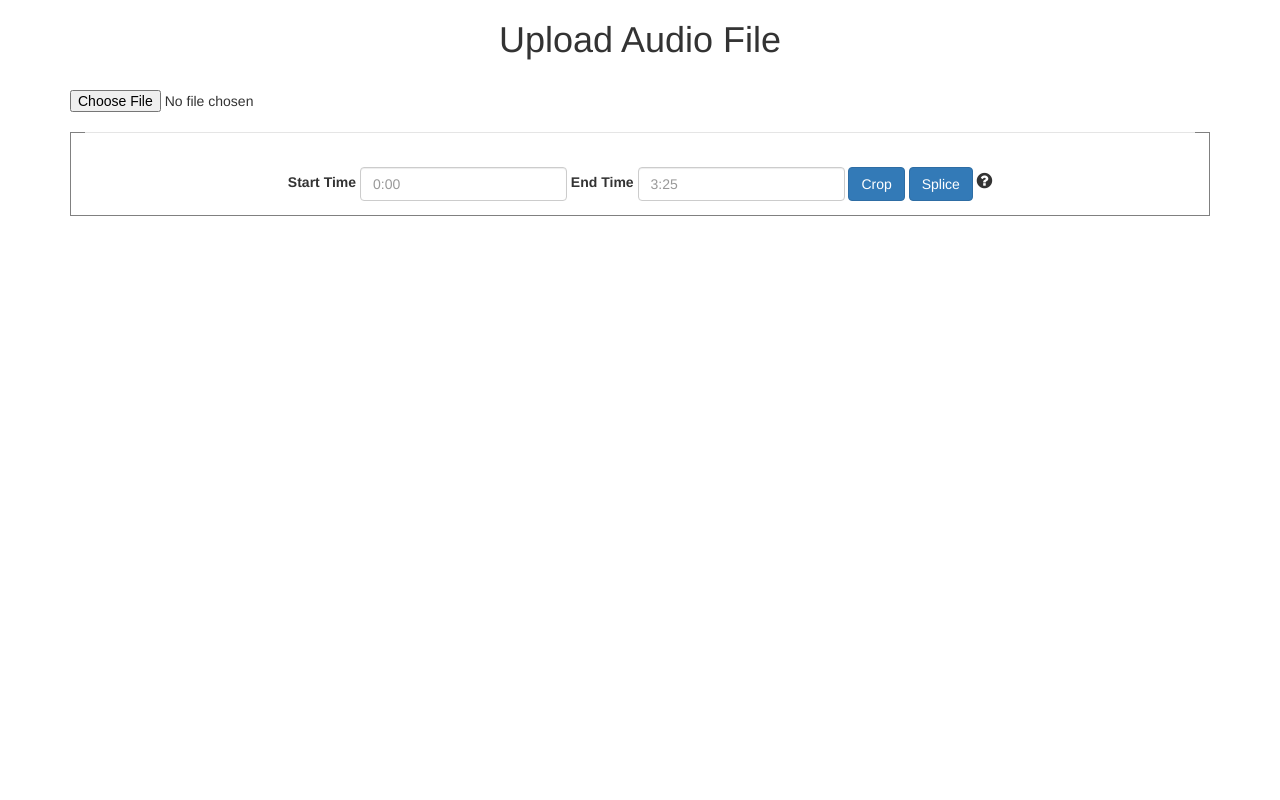
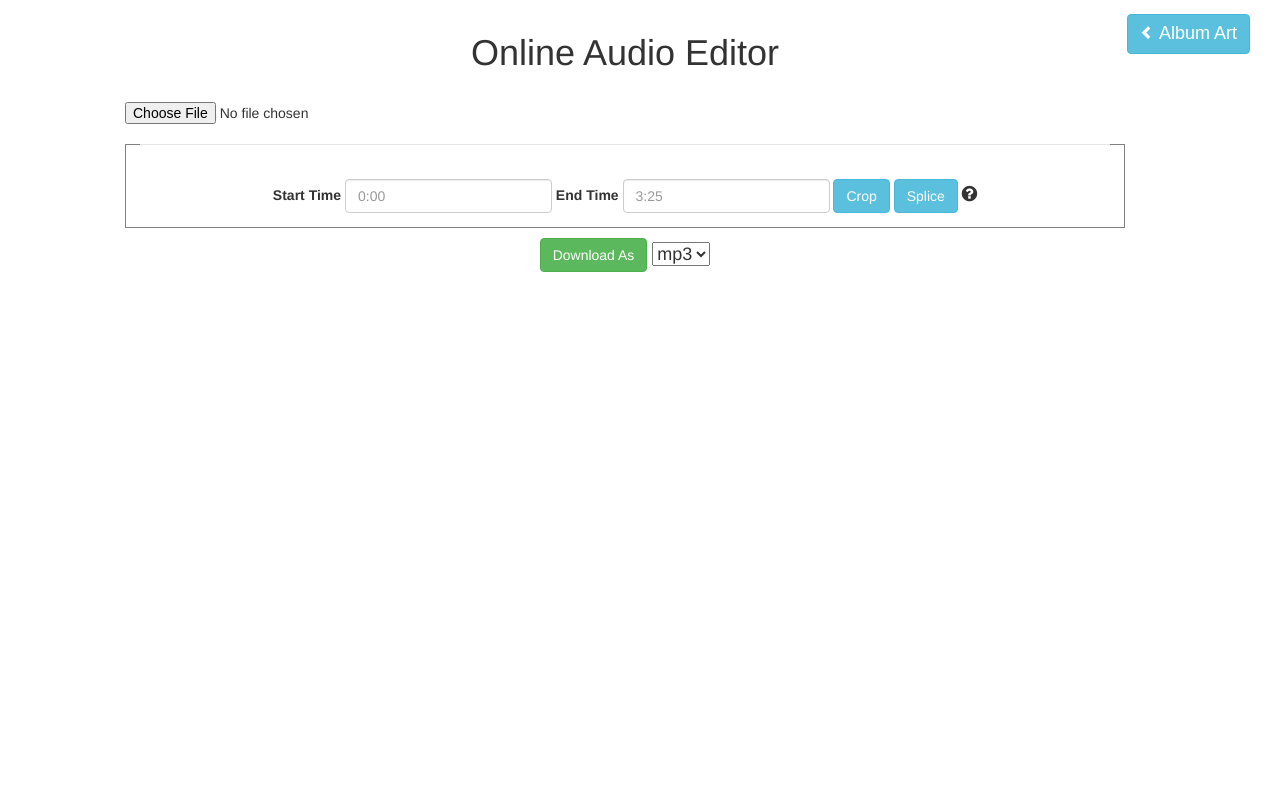
Before and after one commit to ChristopherLeeWilliams/OnlineAudioEditor, a Flask app: page / in a window 1280 px wide. Run offline with Flask 2, Linux system fonts and the light colour scheme; some libraries are stand-ins or nearby versions.

Commit message:
updated UI, added Image Upload location

```diff
--- a/app.py
+++ b/app.py
@@ -32,6 +32,10 @@ def crop_audio():
 @app.route('/splice', methods=['POST'])
 def splice_audio():
     return "Song Spliced"
+
+@app.route('/supportedFormats', methods=['GET'])
+def get_supported_formats():
+    return jsonify(["mp3","flac","wav","ogg","m4a"]);
 
 # TEST ROUTE: Format should be the same for most other routes
 @app.route('/test', methods=['POST','GET'])
@@ -134,7 +138,7 @@ def pydub_to_b64_ascii(pydubSong, exportFormat):
 
 def downloadArtCover(artist, album):
     file_size = int('600')
-    file_path = "coer.jpg"
+    file_path = "cover.jpg"
     subprocess.check_call([r"sacad.exe", str(artist), str(album), str(file_size), str(file_path)])
 
 
--- a/static/css/main.css
+++ b/static/css/main.css
@@ -1,3 +1,56 @@
+#album-art {
+    -webkit-transition: margin 0.3s ease;
+    -moz-transition: margin 0.3s ease;
+    -o-transition: margin 0.3s ease;
+    transition: margin 0.3s ease;
+    border-left: solid 2px gray;
+    height: 100vh;
+    max-height: 100%;
+    text-align: center;
+}
+
+#album-art-toggle {
+  font: arial, sans-serif;
+}
+.collapsed {
+  /* hide it for small displays*/
+  display: none;
+}
+
+#content {
+    padding-top: 1%;
+    -webkit-transition: width 0.3s ease;
+    -moz-transition: width 0.3s ease;
+    -o-transition: width 0.3s ease;
+    transition: width 0.3s ease;
+}
+
+.download-selection {
+  padding: 10px;
+  text-align: center;
+  font-size: 18px;
+}
+
+#file {
+  width: 100%;
+}
+
+.font-override {
+  font-family: "Arial", Gadget, sans-serif;
+  font-style: normal;
+  font-size: 18px ! important; //to make fontsize bigger
+}
+
+#row-main {
+  /* necessary to hide collapsed sidebar */
+  overflow-x: hidden;
+}
+
+.spacer {
+  padding-left:10%;
+  padding-right:10%;
+}
+
 /* Tooltip container */
 .tooltip {
     position: relative;
@@ -24,3 +77,19 @@
 .tooltip:hover .tooltiptext {
     visibility: visible;
 }
+
+.wrapper {
+  position: fixed;
+  /* top: 0px;
+  left: 0px; */
+  height: 100%;
+  width: 100%;
+}
+
+@media (min-width: 992px) {
+  .collapsed {
+    display: block;
+    /* same width as sidebar */
+    margin-right: -25%;
+  }
+}
--- a/templates/index.html
+++ b/templates/index.html
@@ -9,12 +9,15 @@
 <link rel="stylesheet" href="static/css/main.css">
 <link rel="stylesheet" href="https://cdnjs.cloudflare.com/ajax/libs/font-awesome/4.7.0/css/font-awesome.min.css">
 
-  <div class="container">
-    <h1 style="text-align:center">Upload Audio File</h1></br>
-    <input type="file" id="file" name="file" style="width:100%"></br>
-    <!-- <input type="button" id="submit-btn" value="Submit"> -->
-
-    <form class="form-inline" id="audio-manipulators">
+<div class="row wrapper" id="row-main">
+  <div class="col-md-12" id="content">
+    <span class='pull-right' id="album-art-toggle-span">
+      <button type="button" class="glyphicon glyphicon-chevron-left btn btn-info" id="album-art-toggle"><span class="font-override"> Album Art</span></button>
+    </span>
+    <div class="spacer">
+      <h1 style="text-align:center">Online Audio Editor</h1></br>
+      <input type="file" id="file" name="file"></br>
+      <div class="form-inline" id="audio-manipulators">
         <fieldset style="border: solid grey 1px; padding: 1em; text-align: center">
           <legend><div class="audio-container"></div></legend>
           <label for="start-time">Start Time</label>
@@ -23,26 +26,49 @@
           <label for="end-time">End Time</label>
           <input type="text" class="form-control mb-2 mr-sm-2 mb-sm-0" id="end-time" placeholder="3:25">
 
-        <button type="button" class="btn btn-primary" onclick="crop_or_split('crop')">Crop</button>
-        <button type="button" class="btn btn-primary" onclick="crop_or_split('splice')">Splice</button>
+          <button type="button" class="btn btn-info" onclick="crop_or_split('crop')">Crop</button>
+          <button type="button" class="btn btn-info" onclick="crop_or_split('splice')">Splice</button>
 
           <i class="fa fa-question-circle" aria-hidden="true" style="font-size:18px" id="control-information" data-toggle="tooltip"
             title="CROP: creates new audio track, removing everything before start time and after end time.
-            SPLICE: creates new audio track, keeping only everything before start time and after end time.">
-        </i>
+              SPLICE: creates new audio track, keeping only everything before start time and after end time."></i>
         </fieldset>
-    </form>
+      </div>
+      <div class="download-selection">
+        <button type="button" class="btn btn-success">Download As</button>
+        <select id="download-formats"></select>
+      </div>
+    </div>
+  </div>
+  <div class="col-md-3 collapsed" id="album-art">
+    <h2 style="text-align:center">Add Album Art</h2>
+    <hr style="margin:10%; margin-top: 5%; border: solid black 1px">
+    <input type='file' onchange="readURL(this);" /></br>
+    <img id="preview-image" src="#" alt="your image" height="300" width="300" hidden/>
+  </div>
+</div>
 
-  </div>
 {% endblock %}
 
 {% block scripts %}
   <script src="//ajax.googleapis.com/ajax/libs/jquery/1.9.1/jquery.min.js"></script>
   <script>
-    $(function(){ // When Page Loads ->
+    $(function(){ // When Page Has Fully Loaded ->
+
+      // Generate the drop down selectors for downloading the audio
+      //  gets supported types from server
+      create_download_dropdown();
+
       // EVENT - when file input changes:
       $("#file").change(function(){
         create_audio_player();
+      });
+
+      // Toggle Audio Sidebar
+      $('#album-art-toggle').click(function() {
+        $("#album-art").toggleClass("collapsed");
+        $("#content").toggleClass("col-md-12 col-md-9");
+        $('#album-art-toggle').toggleClass("glyphicon-chevron-left glyphicon-chevron-right");
       });
     });
 
@@ -98,6 +124,7 @@
     }
 
     function timestamp_to_mili(timestamp) {
+
       // Add format padding if missing
       if(timestamp.indexOf(":") == -1) { timestamp = "00"+timestamp +":0"; }
       else { timestamp = "00"+timestamp +"00"; }
@@ -109,7 +136,6 @@
 
       // Get value of number before colon
       if(typeof timestamp[0] === "undefined") { return -1; }
-      timestamp[0] = timestamp[0].substring(0, 2);
       var num1 = Number(timestamp[0]);
       if(!Number.isInteger(num1)) {return -1;}
       // console.log("Num1: "+num1);
@@ -118,7 +144,6 @@
 
       // Get value of number after colon
       if(typeof timestamp[1] === "undefined") { return -1; }
-      timestamp[1] = timestamp[1].substring(0, 2);
       var num2 = Number(timestamp[1]);
       if(!Number.isInteger(num2)) {return -1;}
       // console.log("Num2: "+num2);
@@ -160,6 +185,17 @@
       };
     }
 
+    function readURL(input) {
+      if (input.files && input.files[0]) {
+        var reader = new FileReader();
+        reader.onload = function(e) {
+          $('#preview-image').attr('src', e.target.result);
+          $('#preview-image').show();
+        }
+        reader.readAsDataURL(input.files[0]);
+        }
+      }
+
     function remove_audio_player() {
       // Removes existing audio player
       $('.audio-container').empty();
@@ -173,6 +209,18 @@
     function stop_load_icon() {
       // Stop awesome loader icon
       $('.audio-container').empty();
+    }
+
+    function create_download_dropdown() {
+      $.get( "/supportedFormats", function( data ) {
+        // $( ".result" ).html( data );
+        $.each(data, function(key, value) {
+          $('#download-formats')
+            .append($("<option></option>")
+            .attr("value",key)
+            .text(value));
+          });
+      });
     }
 
     function get_time_stamps_miliseconds() {
```
Lines whose indentation alone changed are shown as unchanged.
